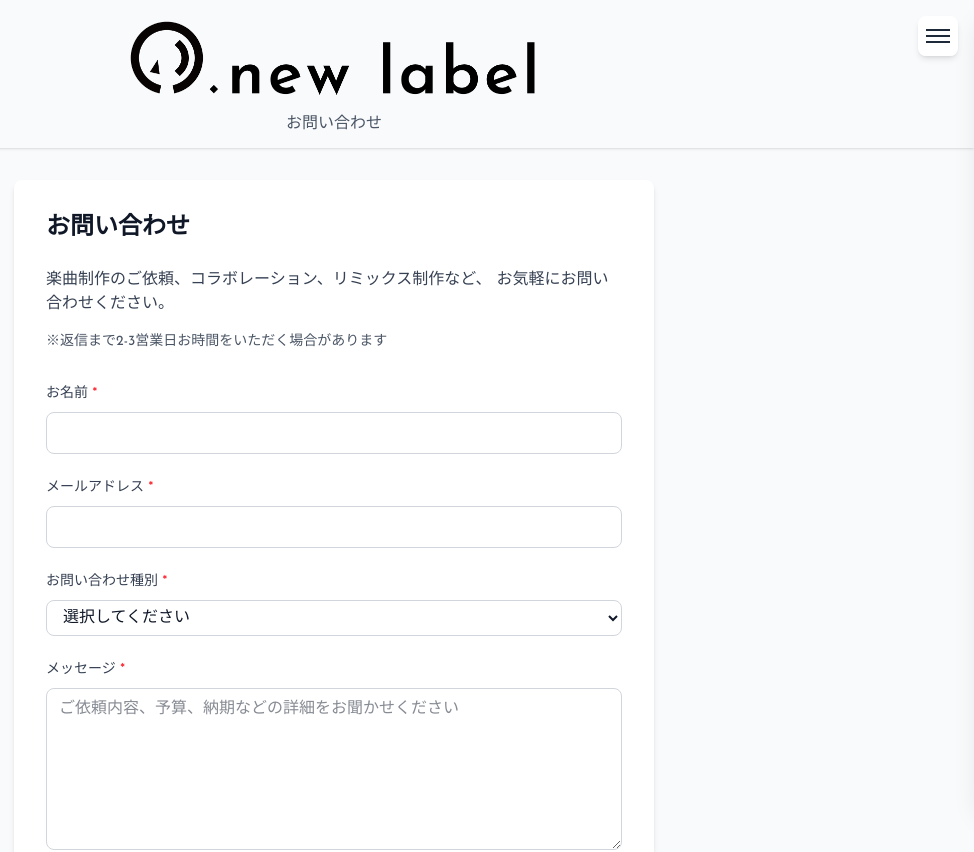
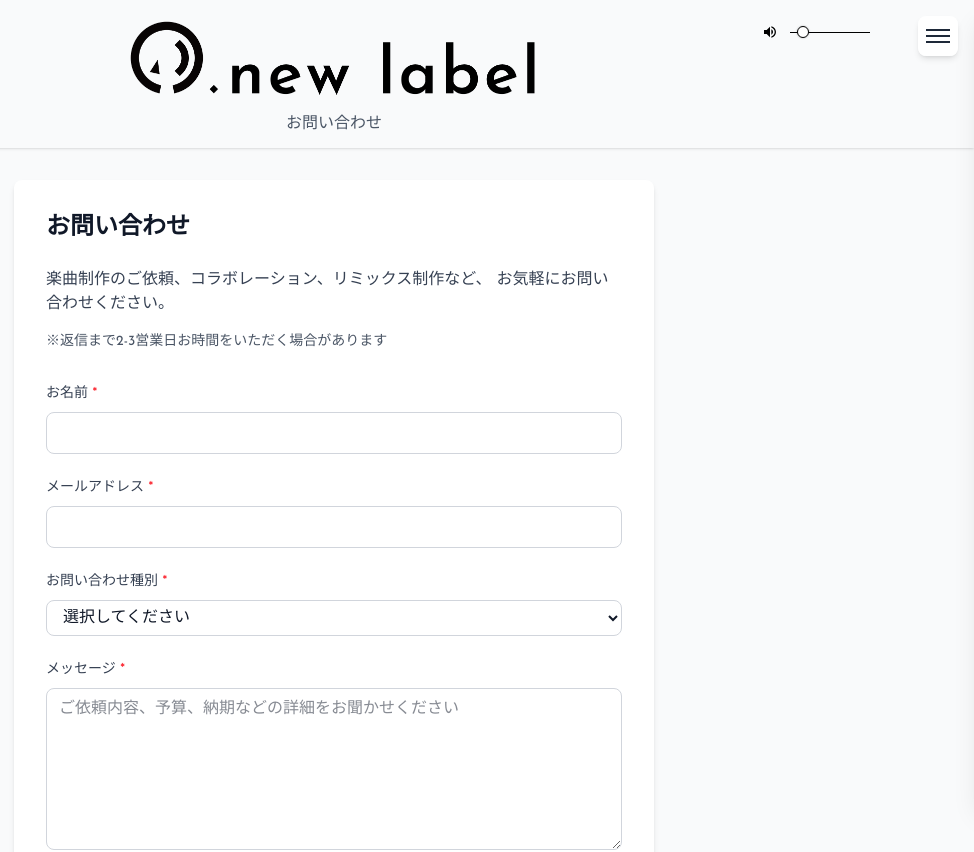
Before and after one commit to as-key-bar/home-page-newlabel, a Next.js app in the folder home-page-newlabel/: page /contact in a window 1280 px wide. Shown: the top 852 px of the page, without its empty margins (306-1280 px from the left). Built offline with nearby package versions, Linux system fonts and the light colour scheme; no server answers.

Commit message:
音量バーを追加

```diff
--- a/home-page-newlabel/app/page.tsx
+++ b/home-page-newlabel/app/page.tsx
@@ -24,6 +24,7 @@ export default function Home() {
   const [showingSongInfo, setShowingSongInfo] = useState<number | null>(null)
   const [isAtBottom, setIsAtBottom] = useState(false)
   const [showInitialLoading, setShowInitialLoading] = useState(true)
+  const [volume, setVolume] = useState(0.05) // 初期値10%
 
   // サイト内遷移の検知
   useEffect(() => {
@@ -175,6 +176,13 @@ export default function Home() {
       window.removeEventListener('keydown', handleKeyDown)
     }
   }, [currentlyPlaying, audioRef, backgroundSizes])
+
+  // 音量変更時に現在再生中の音楽の音量を更新
+  useEffect(() => {
+    if (audioRef) {
+      audioRef.volume = volume
+    }
+  }, [volume, audioRef])
 
   // レスポンシブ対応のスペーサー高さ計算関数
   const getResponsiveSpacerHeight = () => {
@@ -361,6 +369,8 @@ export default function Home() {
 
     // 音楽再生準備
     const audio = new Audio(song.audioPath)
+    // 音量を設定
+    audio.volume = volume
 
     // アニメーション開始と同時に音楽再生
     setTimeout(() => {
@@ -505,7 +515,7 @@ export default function Home() {
       </div>
 
       {/* スライドメニュー */}
-      <SlideMenu />
+      <SlideMenu volume={volume} onVolumeChange={setVolume} />
 
       {/* ヘッダーパララックスレイヤー - ロゴ背景 */}
       <React.Fragment key="header-parallax">
@@ -919,7 +929,22 @@ export default function Home() {
               </div>
             </div>
 
-            {/* 楽曲情報表示（フィルター影響外） */}
+            {/* 未再生時のdescriptionテキスト（フレーバーテキスト） */}
+            <div
+              className={`absolute right-4 top-1/2 transform -translate-y-1/2 text-white bg-transparent text-right w-2/5 max-w-2/5 pr-2 transition-all duration-1000 ease-out ${
+                currentlyPlaying !== parseInt(song.id) && showingSongInfo !== parseInt(song.id)
+                  ? 'opacity-100 transform -translate-y-1/2 translate-x-0'
+                  : 'opacity-0 transform -translate-y-1/2 translate-x-5'
+              }`}
+            >
+              {song.description && (
+                <p className="text-sm sm:text-lg md:text-xl lg:text-2xl xl:text-3xl font-light drop-shadow-md break-words leading-relaxed italic" style={{ opacity: 0.8 }}>
+                  {song.description}
+                </p>
+              )}
+            </div>
+
+            {/* 再生中の楽曲情報表示（フィルター影響外） */}
             <div
               className={`absolute right-4 top-1/2 transform -translate-y-1/2 text-white bg-transparent text-right w-2/5 max-w-2/5 pr-2 transition-all duration-1000 ease-out ${
                 showingSongInfo === parseInt(song.id)
--- a/home-page-newlabel/components/SlideMenu.tsx
+++ b/home-page-newlabel/components/SlideMenu.tsx
@@ -3,7 +3,12 @@
 import { useState } from 'react'
 import Link from 'next/link'
 
-export default function SlideMenu() {
+interface SlideMenuProps {
+  volume?: number
+  onVolumeChange?: (volume: number) => void
+}
+
+export default function SlideMenu({ volume = 0.1, onVolumeChange }: SlideMenuProps) {
   const [isOpen, setIsOpen] = useState(false)
 
   const toggleMenu = () => {
@@ -16,6 +21,53 @@ export default function SlideMenu() {
 
   return (
     <>
+      {/* 音量コントロール */}
+      <div className="fixed top-4 right-20 z-[10000] flex items-center px-3 py-2">
+        <div className="flex items-center space-x-3">
+          <svg width="16" height="16" viewBox="0 0 24 24" fill="none" className="text-black">
+            <path d="M3 9v6h4l5 5V4L7 9H3zm13.5 3c0-1.77-1.02-3.29-2.5-4.03v8.05c1.48-.73 2.5-2.25 2.5-4.02zM14 3.23v2.06c2.89.86 5 3.54 5 6.71s-2.11 5.85-5 6.71v2.06c4.01-.91 7-4.49 7-8.77s-2.99-7.86-7-8.77z" fill="currentColor"/>
+          </svg>
+          <input
+            type="range"
+            min="0"
+            max="1"
+            step="0.01"
+            value={volume}
+            onChange={(e) => onVolumeChange?.(parseFloat(e.target.value))}
+            className="w-20 h-1 appearance-none cursor-pointer slider"
+            style={{
+              background: `linear-gradient(to right, #000000 0%, #000000 ${volume * 100}%, #000000 ${volume * 100}%, #000000 100%)`,
+              height: '1px'
+            }}
+          />
+          <style jsx>{`
+            .slider {
+              background: #000000;
+              outline: none;
+            }
+            .slider::-webkit-slider-thumb {
+              appearance: none;
+              width: 12px;
+              height: 12px;
+              background: white;
+              border: 1px solid #000000;
+              border-radius: 50%;
+              cursor: pointer;
+              box-shadow: 0 0 2px rgba(0,0,0,0.3);
+            }
+            .slider::-moz-range-thumb {
+              width: 12px;
+              height: 12px;
+              background: white;
+              border: 1px solid #000000;
+              border-radius: 50%;
+              cursor: pointer;
+              box-shadow: 0 0 2px rgba(0,0,0,0.3);
+            }
+          `}</style>
+        </div>
+      </div>
+
       {/* メニューボタン */}
       <button
         onClick={toggleMenu}
```
